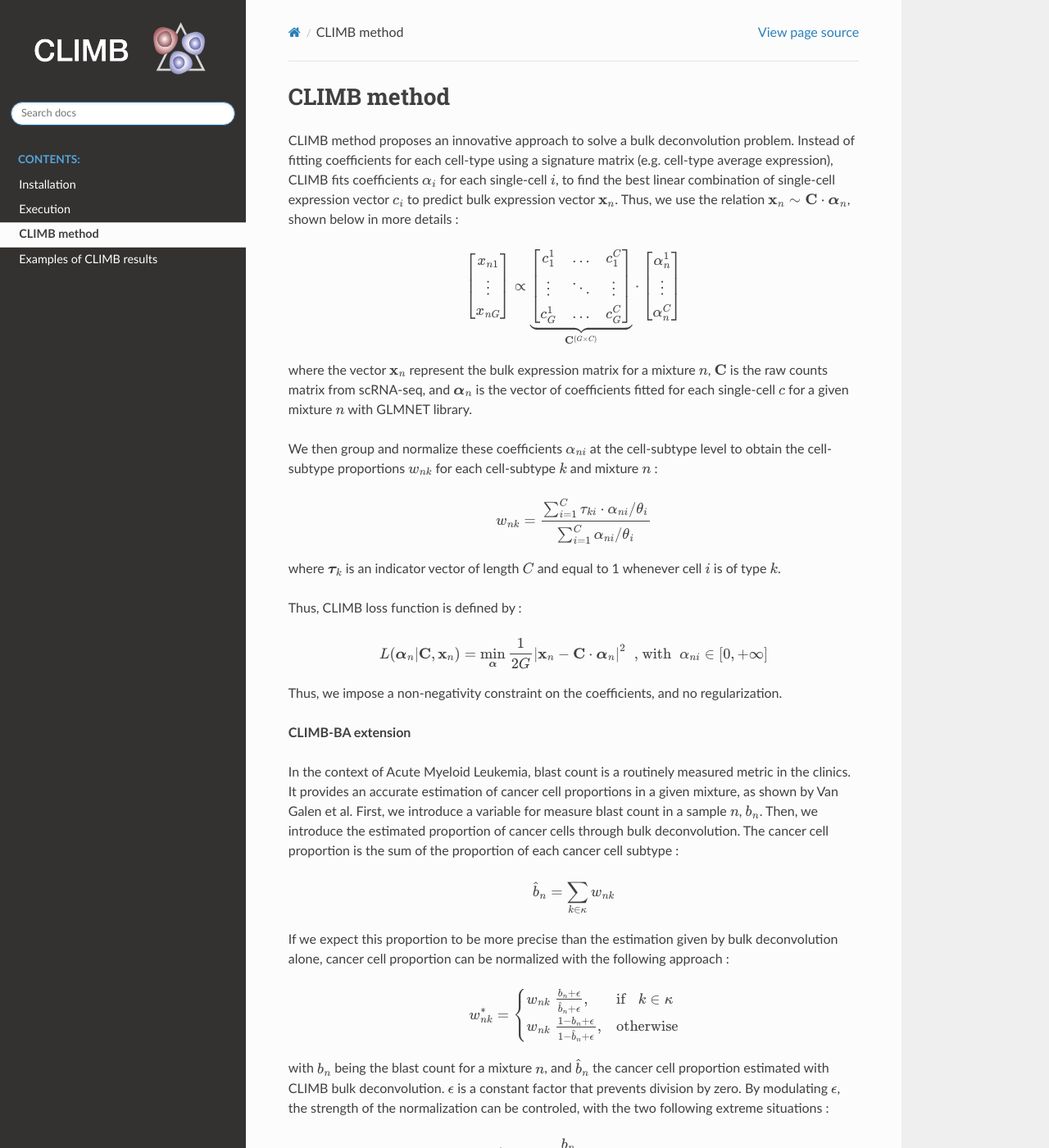
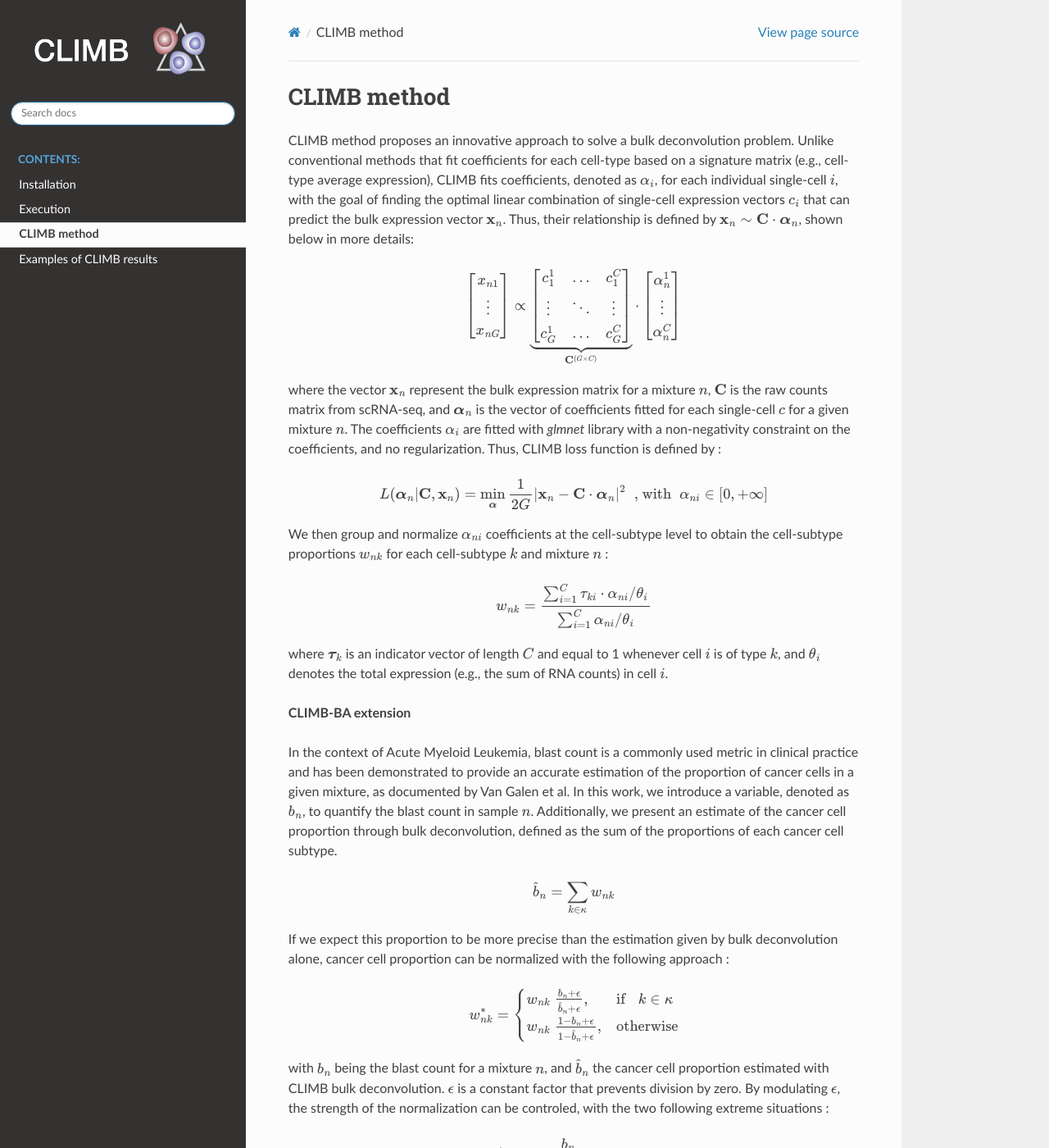
Before and after one commit to alexdray86/CLIMB, a Sphinx documentation site: the page built from docs/usage/detailmethods.rst, in a window 1280 px wide and 1400 px high. Shown: the whole window at 82% size. Built offline with Sphinx 7.4.7 and the Read the Docs theme 2.0.0, drawn with Linux system fonts in a browser that asks for light colours.

Commit message:
update the docs

```diff
--- a/docs/index.rst
+++ b/docs/index.rst
@@ -14,11 +14,11 @@
    usage/detailmethods.rst
    usage/results.rst
 
-Overview of the method
+Overview of CLIMB method
 =======================
 
-**CLIMB** dissects the cellular composition and the cellular expression of bulk samples by finding the best combination of single cells using a scRNA-seq dataset as a reference to reconstruct bulk expression using bulk RNA sequencing target sample. The learned single-cell to bulk sample mapping can then be grouped to obtain cell-subtype abundance and cell-subtype expression.
+**CLIMB** employs an innovative computational approach to unravel the cellular composition and expression patterns of bulk samples, utilizing a reference scRNA-seq dataset as a guide for reconstructing bulk expression. The resultant single-cell to bulk sample mapping is used to deconvolute bulk samples into cell-subtype abundance and cell-subtype expression, providing valuable insight into the underlying cellular heterogeneity of the samples.
 
 .. image:: images/CLIMB_sketch1.png
 
-**CLIMB** relies on a linear regression model. Its novelty come from avoiding to rely on signature matrix to perform bulk deconvolution. It indeed fit coefficients at the single-cell level before grouping it at cell-type level. See in more details **CLIMB** method in :ref:`detailmethods`.
+**CLIMB** differentiates itself from other methods by not relying on a signature matrix for bulk deconvolution. Instead, it fits coefficients at the single-cell level and then aggregates them at the cell-type level. For further information on the CLIMB method, see `CLIMB method` section.
--- a/docs/usage/detailmethods.rst
+++ b/docs/usage/detailmethods.rst
@@ -3,7 +3,7 @@
 CLIMB method
 ________________
 
-CLIMB method proposes an innovative approach to solve a bulk deconvolution problem. Instead of fitting coefficients for each cell-type using a signature matrix (e.g. cell-type average expression), CLIMB fits coefficients :math:`\alpha_{i}` for each single-cell :math:`i`, to find the best linear combination of single-cell expression vector :math:`c_i` to predict bulk expression vector :math:`\mathbf{x}_n`. Thus, we use the relation :math:`\mathbf{x}_n \sim \mathbf{C} \cdot \boldsymbol{\alpha}_n`, shown below in more details :
+CLIMB method proposes an innovative approach to solve a bulk deconvolution problem. Unlike conventional methods that fit coefficients for each cell-type based on a signature matrix (e.g., cell-type average expression), CLIMB fits coefficients, denoted as :math:`\alpha_{i}`, for each individual single-cell :math:`i`, with the goal of finding the optimal linear combination of single-cell expression vectors :math:`c_i` that can predict the bulk expression vector :math:`\mathbf{x}_n`. Thus, their relationship is defined by :math:`\mathbf{x}_n \sim \mathbf{C} \cdot \boldsymbol{\alpha}_n`, shown below in more details:
 
 .. math:: \begin{bmatrix}
         x_{n1} \\
@@ -23,23 +23,19 @@ CLIMB method proposes an innovative approach to solve a bulk deconvolution probl
         \alpha_n^C
     \end{bmatrix}
 
-where the vector :math:`\mathbf{x}_n` represent the bulk expression matrix for a mixture :math:`n`, :math:`\mathbf{C}` is the raw counts matrix from scRNA-seq, and :math:`\boldsymbol{\alpha}_n` is the vector of coefficients fitted for each single-cell :math:`c` for a given mixture :math:`n` with GLMNET library.
+where the vector :math:`\mathbf{x}_n` represent the bulk expression matrix for a mixture :math:`n`, :math:`\mathbf{C}` is the raw counts matrix from scRNA-seq, and :math:`\boldsymbol{\alpha}_n` is the vector of coefficients fitted for each single-cell :math:`c` for a given mixture :math:`n`. The coefficients :math:`\alpha_i` are fitted with `glmnet` library with a non-negativity constraint on the coefficients, and no regularization. Thus, CLIMB loss function is defined by :
 
-We then group and normalize these coefficients :math:`\alpha_{ni}` at the cell-subtype level to obtain the cell-subtype proportions :math:`w_{nk}` for each cell-subtype :math:`k` and mixture :math:`n` :
+.. math:: L(\boldsymbol{\alpha}_n \vert \mathbf{C}, \mathbf{x}_n ) =  \min\limits_{\boldsymbol{\alpha}} \frac{1}{2G} \left\vert \mathbf{x}_n - \mathbf{C} \cdot \boldsymbol{\alpha}_n \right\vert^2 \;\;\text{, with}\;\; \alpha_{ni} \in [0,+\infty]
+
+We then group and normalize :math:`\alpha_{ni}` coefficients at the cell-subtype level to obtain the cell-subtype proportions :math:`w_{nk}` for each cell-subtype :math:`k` and mixture :math:`n` :
 
 .. math:: w_{nk} = \frac{\sum_{i=1}^{C} \tau_{ki} \cdot \alpha_{ni} / \theta_i }{\sum_{i=1}^{C} \alpha_{ni} / \theta_i }
 
-where :math:`\boldsymbol{\tau}_k` is an indicator vector of length :math:`C` and equal to 1 whenever cell :math:`i` is of type :math:`k`.
-
-Thus, CLIMB loss function is defined by :
-
-.. math:: L(\boldsymbol{\alpha}_n \vert \mathbf{C}, \mathbf{x}_n ) =  \min\limits_{\boldsymbol{\alpha}} \frac{1}{2G} \left\vert \mathbf{x}_n - \mathbf{C} \cdot \boldsymbol{\alpha}_n \right\vert^2 \;\;\text{, with}\;\; \alpha_{ni} \in [0,+\infty]
-
-Thus, we impose a non-negativity constraint on the coefficients, and no regularization.
+where :math:`\boldsymbol{\tau}_k` is an indicator vector of length :math:`C` and equal to 1 whenever cell :math:`i` is of type :math:`k`, and :math:`\theta_i` denotes the total expression (e.g., the sum of RNA counts) in cell :math:`i`.
 
 **CLIMB-BA extension**
 
-In the context of Acute Myeloid Leukemia, blast count is a routinely measured metric in the clinics. It provides an accurate estimation of cancer cell proportions in a given mixture, as shown by Van Galen et al. First, we introduce a variable for measure blast count in a sample :math:`n`, :math:`b_n`. Then, we introduce the estimated proportion of cancer cells through bulk deconvolution. The cancer cell proportion is the sum of the proportion of each cancer cell subtype :
+In the context of Acute Myeloid Leukemia, blast count is a commonly used metric in clinical practice and has been demonstrated to provide an accurate estimation of the proportion of cancer cells in a given mixture, as documented by Van Galen et al. In this work, we introduce a variable, denoted as :math:`b_n`, to quantify the blast count in sample :math:`n`. Additionally, we present an estimate of the cancer cell proportion through bulk deconvolution, defined as the sum of the proportions of each cancer cell subtype.
 
 .. math:: \hat{b}_n = \sum_{k \in \kappa} w_{nk}
 
```
Also changed, not shown: 10 other files.
